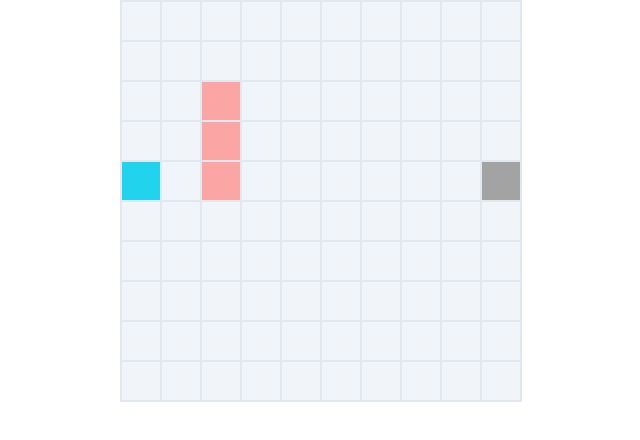
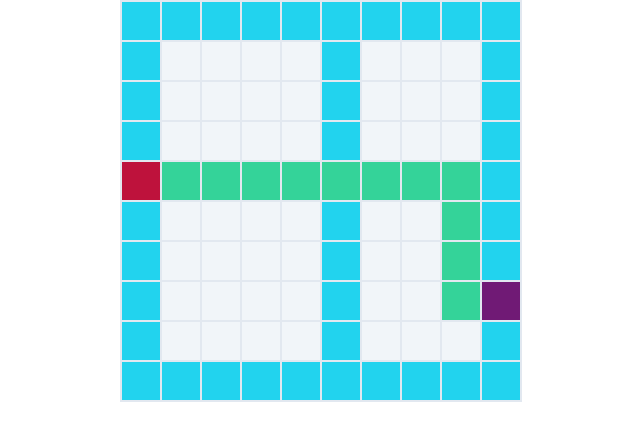
Before and after one commit to MASSHUU12/maze-solver, a Preact app: page / in a window 1280 px wide. Shown: the top 440 px of the page, without its empty margins (319-959 px from the left). Built offline with nearby package versions, Linux system fonts and the light colour scheme.

Commit message:
Added test maze & chosen color

```diff
--- a/src/components/Maze.tsx
+++ b/src/components/Maze.tsx
@@ -8,11 +8,23 @@ export function Maze() {
   useEffect(() => {
     // Setup basic grid for testing
     const g = new Grid(10);
-    g.setCellValue(2, 2, CellValue.Wall);
-    g.setCellValue(3, 2, CellValue.Wall);
-    g.setCellValue(4, 2, CellValue.Wall);
+
+    for (let i = 0; i < 10; i++) {
+      g.setCellValue(0, i, CellValue.Wall);
+      g.setCellValue(i, 0, CellValue.Wall);
+      g.setCellValue(9, i, CellValue.Wall);
+      g.setCellValue(i, 9, CellValue.Wall);
+      g.setCellValue(i, 5, CellValue.Wall);
+
+      g.setCellValue(4, i - 1, CellValue.Chosen);
+    }
+
     g.setCellValue(4, 0, CellValue.Start);
-    g.setCellValue(4, 9, CellValue.End);
+    g.setCellValue(7, 9, CellValue.End);
+
+    g.setCellValue(5, 8, CellValue.Chosen);
+    g.setCellValue(6, 8, CellValue.Chosen);
+    g.setCellValue(7, 8, CellValue.Chosen);
 
     setGrid(g);
   }, [grid]);
@@ -27,19 +39,33 @@ export function Maze() {
         break;
 
       case CellValue.Wall:
-        bgColor = "bg-red-300";
+        bgColor = "bg-cyan-400";
         break;
 
       case CellValue.Start:
-        bgColor = "bg-cyan-400";
+        bgColor = "bg-rose-700";
         break;
 
       case CellValue.End:
-        bgColor = "bg-neutral-400";
+        bgColor = "bg-fuchsia-900";
+        break;
+
+      case CellValue.Chosen:
+        bgColor = "bg-emerald-400";
         break;
     }
 
-    return <td class={`w-10 h-10 ${bgColor} border-2 border-slate-200`} key={col}></td>;
+    return (
+      <td
+        onClick={() => changeCellType(`${row},${col}`)}
+        class={`w-10 h-10 cursor-pointer ${bgColor} border-2 border-slate-200`}
+        key={`${row},${col}`}></td>
+    );
+  }
+
+  function changeCellType(key: string) {
+    const [row, col] = key.split(",");
+    console.log(row, col);
   }
 
   return (
--- a/src/enums.ts
+++ b/src/enums.ts
@@ -3,4 +3,5 @@ export enum CellValue {
   Wall,
   Start,
   End,
+  Chosen,
 }
```
